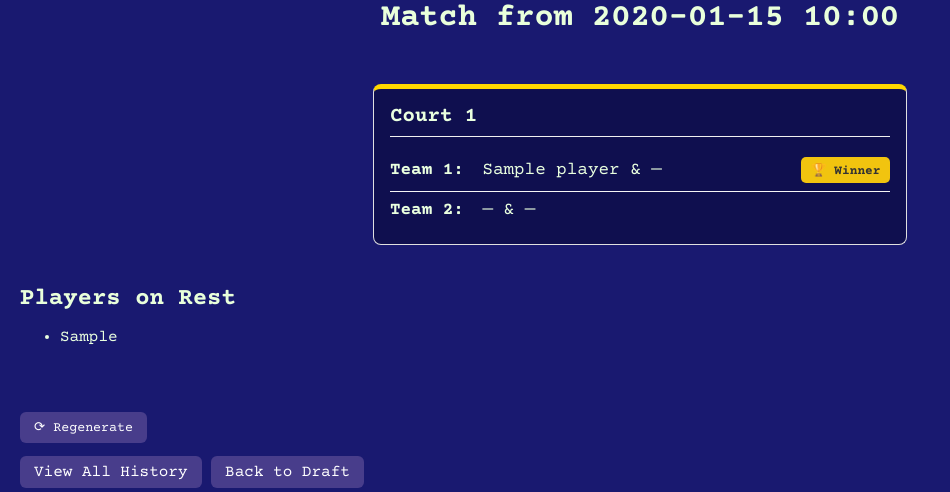
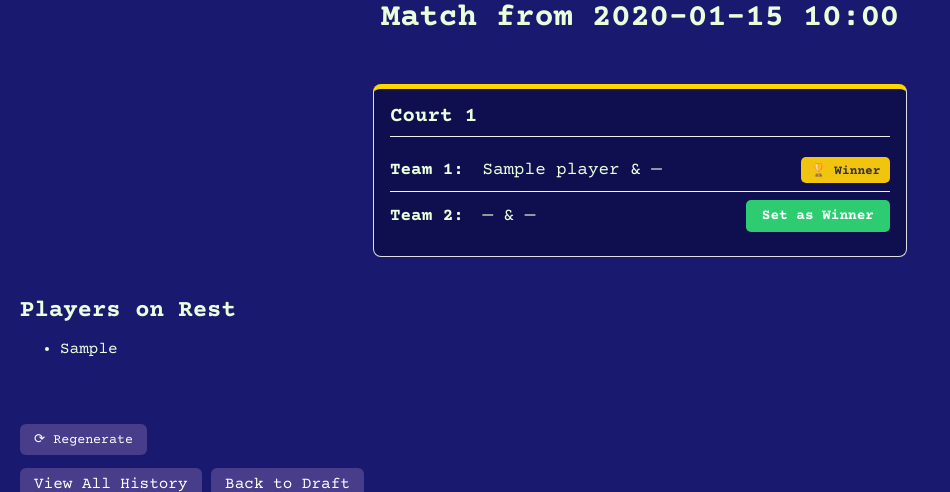
Before and after one commit to Juni41/13DTP-Project, a Flask app: page /match/1 in a window 1280 px wide. Shown: the part 219-711 px from the top of the page, without its empty margins (0-950 px from the left). Run offline with Flask 3, Linux system fonts and the light colour scheme; tables that the repository leaves empty hold one stand-in row (values such as "Sample post").

Commit message:
made the declare winner button still show even if a winner has been declare in case it was a mistake

```diff
--- a/Project/app/routes.py
+++ b/Project/app/routes.py
@@ -304,17 +304,12 @@ def view_match_details(match_id):
 @app.route('/set_winner/<int:court_id>/<int:team_number>', methods=['POST'])
 def set_winner(court_id, team_number):
     court = Court.query.get_or_404(court_id)
-    # This checks if the 'winning_team' attribute on the 'court' object is currently empty (None).
-    # This prevents overwriting a winner that has already been set.
-    if court.winning_team is None:
-        # If no winner has been set, this line updates the 'winning_team' attribute of the 'court' object with the 'team_number' from the URL.
-        court.winning_team = team_number
-        db.session.commit()
-        flash(f'Team {team_number} declared winner for Court {court.court_number}!', 'success')
-    else:
-        flash('A winner has already been declared for this court.', 'warning')
+    court.winning_team = team_number
+    db.session.commit()
+
+    flash(f'Updated winner for Court {court.court_number} to Team {team_number}!', 'success')
+
     return redirect(url_for('view_match_details', match_id=court.match_id))
-
 @app.route('/delete_player/<int:player_id>', methods=['POST'])
 def delete_player(player_id):
     player = Player.query.get_or_404(player_id)
--- a/Project/app/templates/generated_match.html
+++ b/Project/app/templates/generated_match.html
@@ -1,8 +1,8 @@
 {% extends "layout.html" %}
 {% block content %}
+
 <body>
     <h1>Match from {{ match.created_at.strftime('%Y-%m-%d %H:%M') }}</h1>
-
     {% if match and match.courts %}
         <div class="courts-grid">
             {% for court in match.courts %}
@@ -11,6 +11,7 @@
 
                     {% set court_players = court.court_players | sort(attribute='id') %}
 
+                    <!-- Team 1 Display -->
                     <div class="team">
                         <div class="team-info">
                             <strong>Team 1:</strong>
@@ -18,17 +19,18 @@
                             <span class="player-name-display">{{ court_players[1].player_name if court_players|length > 1 else '—' }}</span>
                         </div>
                         <div class="declare-button">
-                            {% if court.winning_team is none %}
+                            {% if court.winning_team == 1 %}
+                                <span class="winner-badge">🏆 Winner</span>
+                            {% else %}
                                 <form method="POST" action="{{ url_for('set_winner', court_id=court.id, team_number=1) }}">
                                     <input type="hidden" name="csrf_token" value="{{ csrf_token() }}"/>
-                                    <button type="submit" class="winner-btn">Declare Winner</button>
+                                    <button type="submit" class="winner-btn">Set as Winner</button>
                                 </form>
-                            {% elif court.winning_team == 1 %}
-                                <span class="winner-badge">🏆 Winner</span>
                             {% endif %}
                         </div>
                     </div>
 
+                    <!-- Team 2 Display -->
                     <div class="team">
                         <div class="team-info">
                             <strong>Team 2:</strong>
@@ -36,13 +38,13 @@
                             <span class="player-name-display">{{ court_players[3].player_name if court_players|length > 3 else '—' }}</span>
                         </div>
                         <div class="declare-button">
-                            {% if court.winning_team is none %}
+                            {% if court.winning_team == 2 %}
+                                <span class="winner-badge">🏆 Winner</span>
+                            {% else %}
                                 <form method="POST" action="{{ url_for('set_winner', court_id=court.id, team_number=2) }}">
                                     <input type="hidden" name="csrf_token" value="{{ csrf_token() }}"/>
-                                    <button type="submit" class="winner-btn">Declare Winner</button>
+                                    <button type="submit" class="winner-btn">Set as Winner</button>
                                 </form>
-                            {% elif court.winning_team == 2 %}
-                                <span class="winner-badge">🏆 Winner</span>
                             {% endif %}
                         </div>
                     </div>
@@ -50,6 +52,7 @@
             {% endfor %}
         </div> <!-- courts-grid -->
 
+        <!-- Resting Players Display -->
         <div class="resting-players">
             <h2>Players on Rest</h2>
             {% if resting_players %}
@@ -67,6 +70,7 @@
     {% endif %}
     <br>
 
+    <!-- Page Actions -->
     <div class="page-actions">
         <form method="POST" action="{{ url_for('regenerate_match', previous_match_id=match.id) }}" class="action-form">
             <input type="hidden" name="csrf_token" value="{{ csrf_token() }}"/>
```
